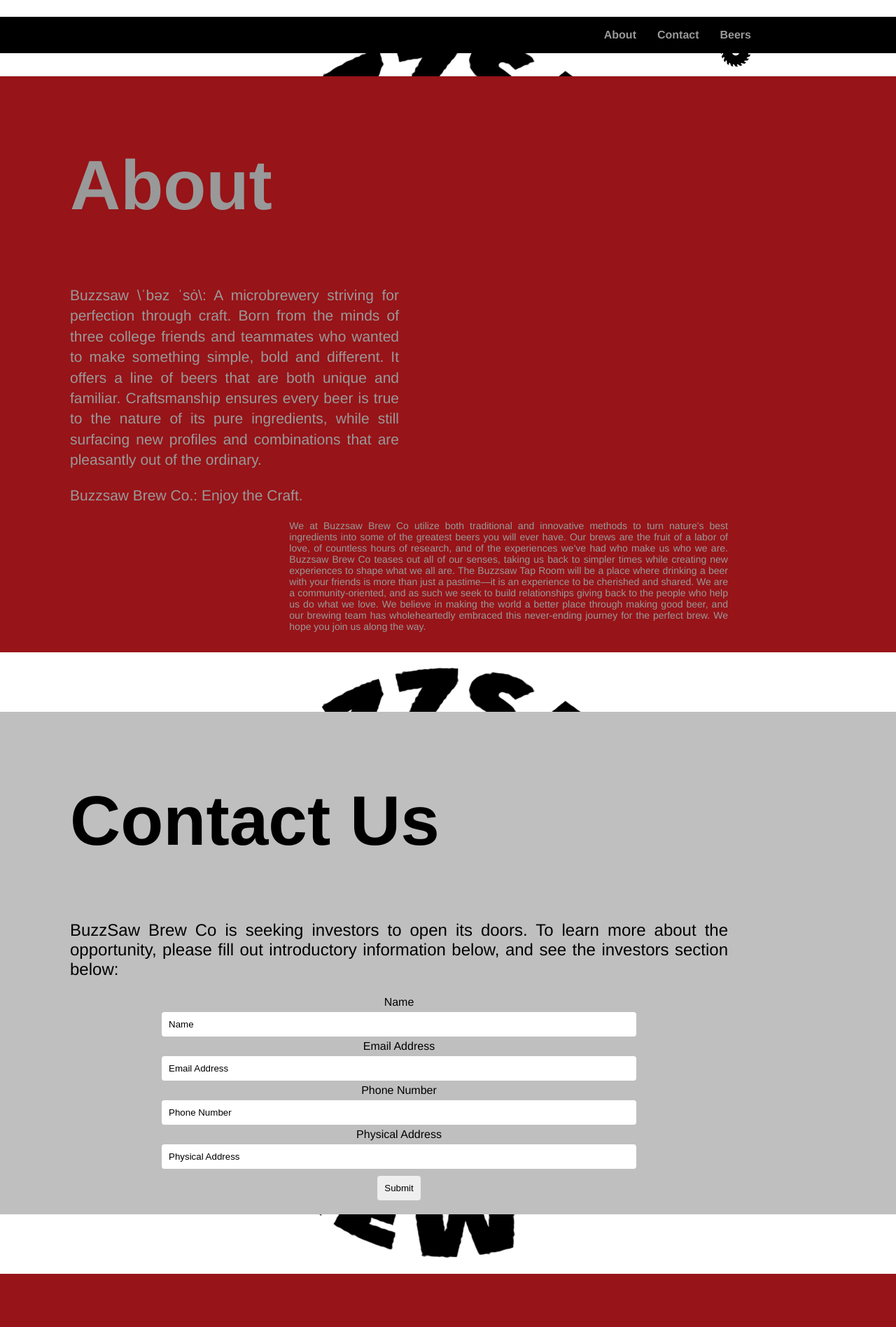
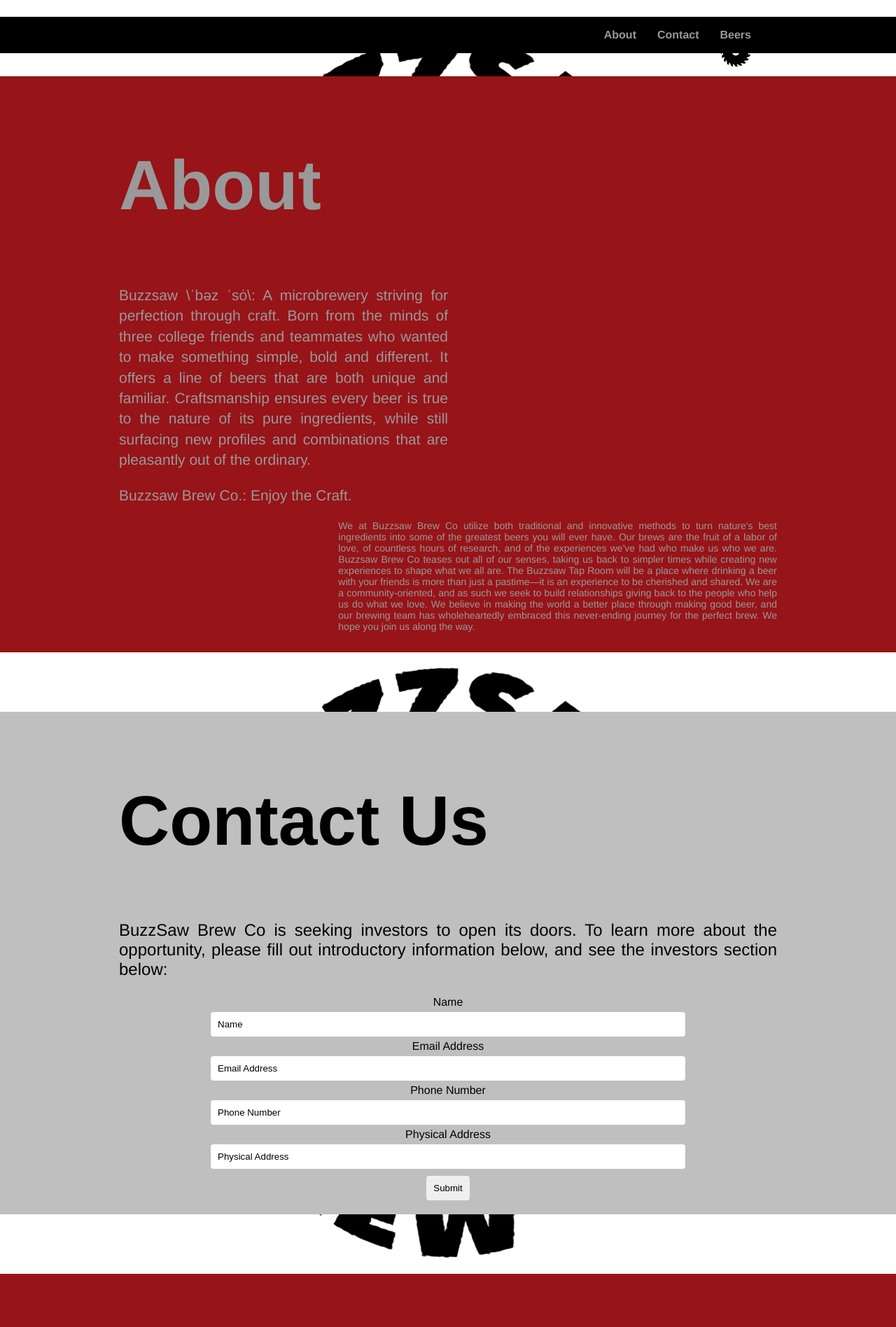
Before and after one commit to arquinn/arquinn.github.io, a Jekyll site: the page built from test.html, in a window 1280 px wide. Shown: the part 876-2772 px from the top of the page at 70% size. Built offline with Jekyll 4.4.1, drawn with Linux system fonts in a browser that asks for light colours; nearby versions of some CDN libraries.

Commit message:
Update test.css

```diff
--- a/css/test.css
+++ b/css/test.css
@@ -151,7 +151,8 @@
     box-sizing: border-box;
     margin-left: auto;
     margin-right: auto;
-    margin: 85px;
+    margin-bottom: 85px;
+    margin-top: 85px;
 }
 
 a {
```
